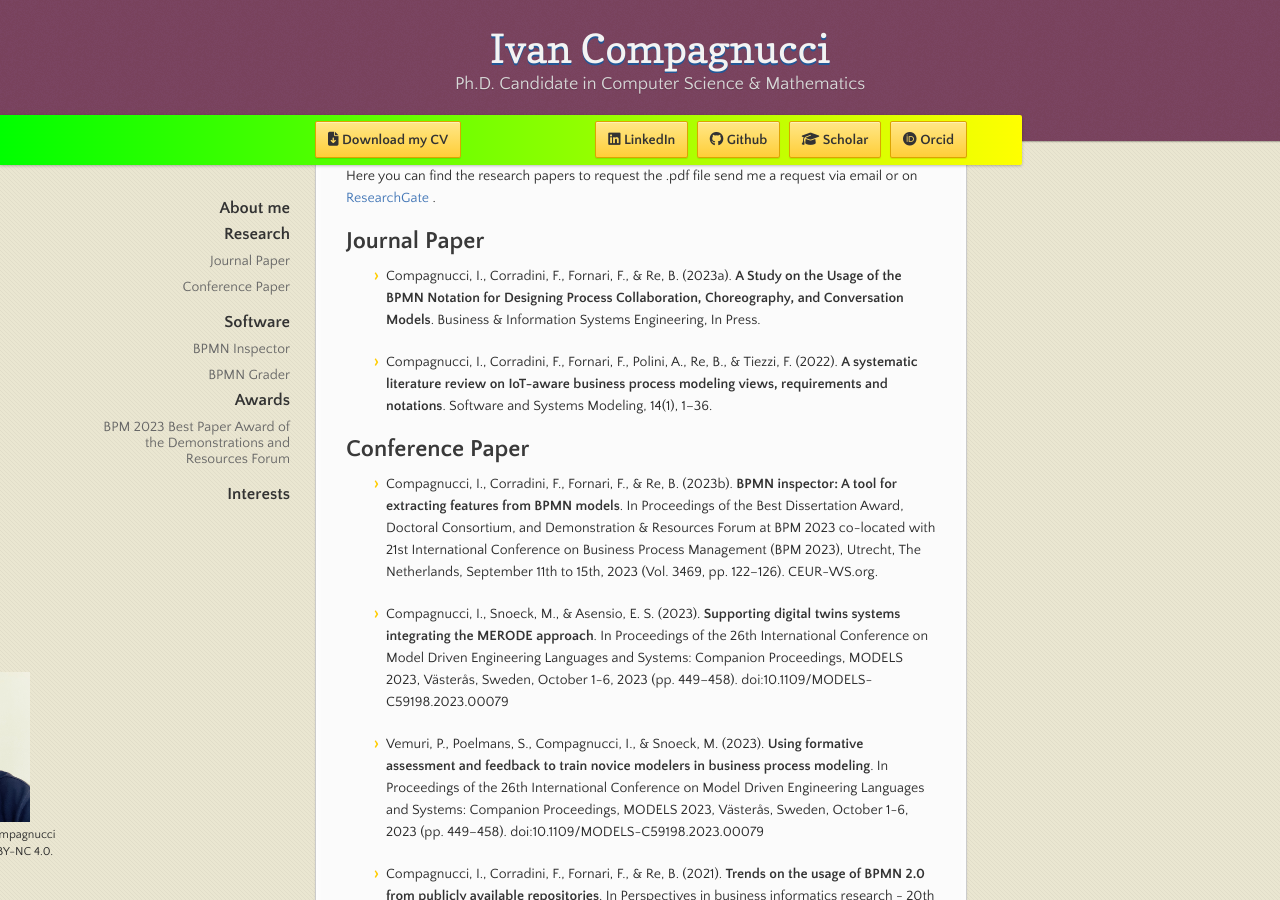
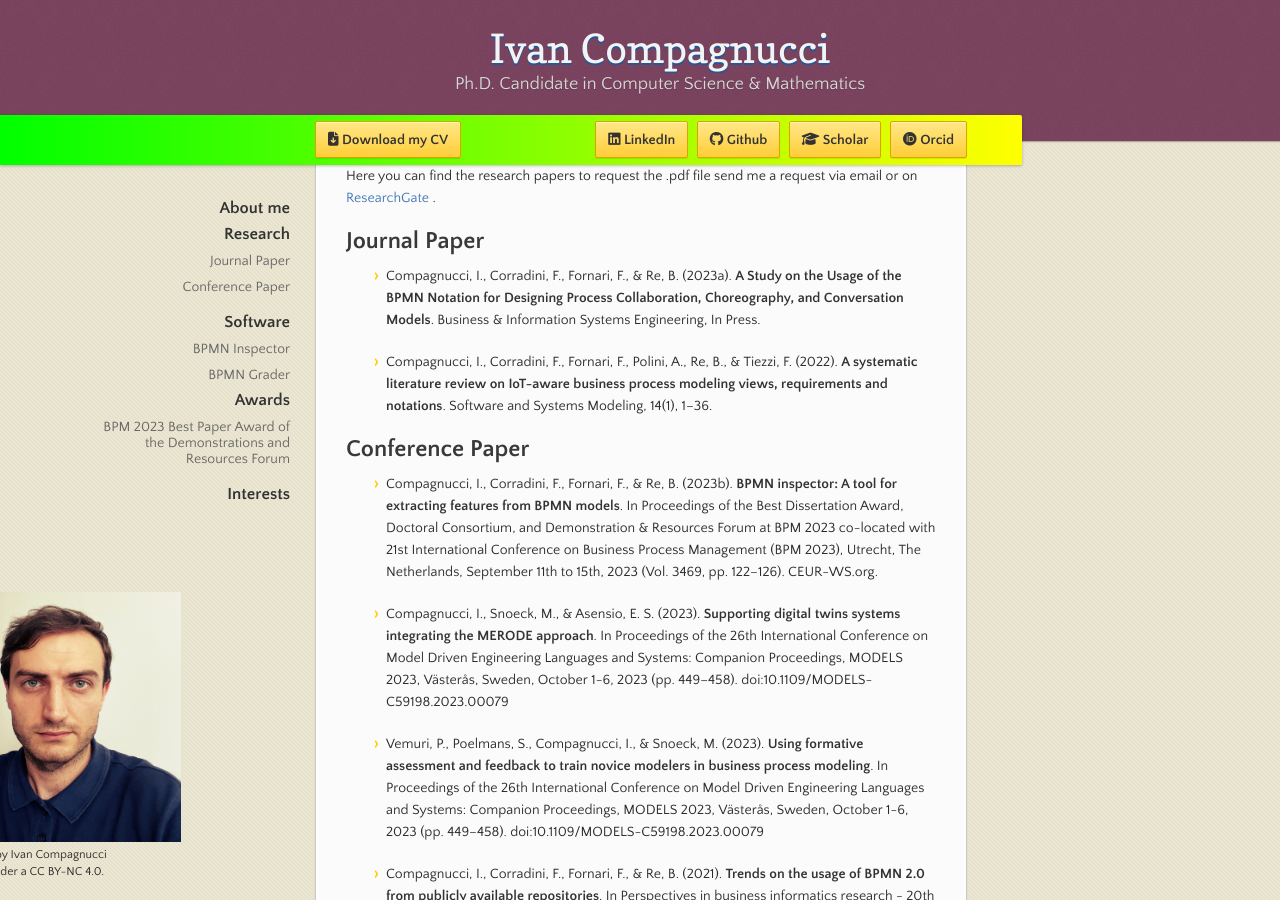
Before and after one commit to IvanComp/IvanComp.github.io, a Jekyll site: the page built from index.md, in a window 1280 px wide and 900 px high, scrolled down 332 px. Built offline with Jekyll 4.4.1, drawn with Linux system fonts in a browser that asks for light colours; nearby versions of some CDN libraries; our own code applies the rules of GitHub Pages for plain Markdown files.

Commit message:
Added changes

```diff
--- a/_layouts/default.html
+++ b/_layouts/default.html
@@ -27,8 +27,6 @@
       <div></div>
 
       <div style="border:none; background: linear-gradient(to right, #00ff00, #ffff00);" id="banner">
-
-
         <a href="./assets/file/Scientific_CV_Ivan_Compagnucci.pdf" download="Scientific_CV_Ivan_Compagnucci.pdf" class="button fork"><i class="fas fa-file-download"></i> <strong>Download my CV</strong></a>
         {% if site.show_downloads %}
           <div class="downloads">
@@ -51,8 +49,8 @@
       </div><!-- end banner -->
 
     <div class="wrapper">
-        <footer style="margin-top: 10px; margin-right: 10px; left:32%; text-align: left">
-            <img src="./assets/images/MyPhoto.jpg" style="width: 150px; height: 150px;">
+        <footer style="margin-top: 10px; margin-right: 10px; left:36%; text-align:left;bottom:0px">
+            <img src="./assets/images/MyPhoto.jpg" style="width: 250px; height: 250px;">
             <p><small>The Archive by Ivan Compagnucci is licensed under a CC BY-NC 4.0.</small></p>
         </footer>
       <nav style="top:196px">
```
Also changed, not shown: _includes/favicon-16x16.png (added), _includes/favicon-32x32.png (added).
